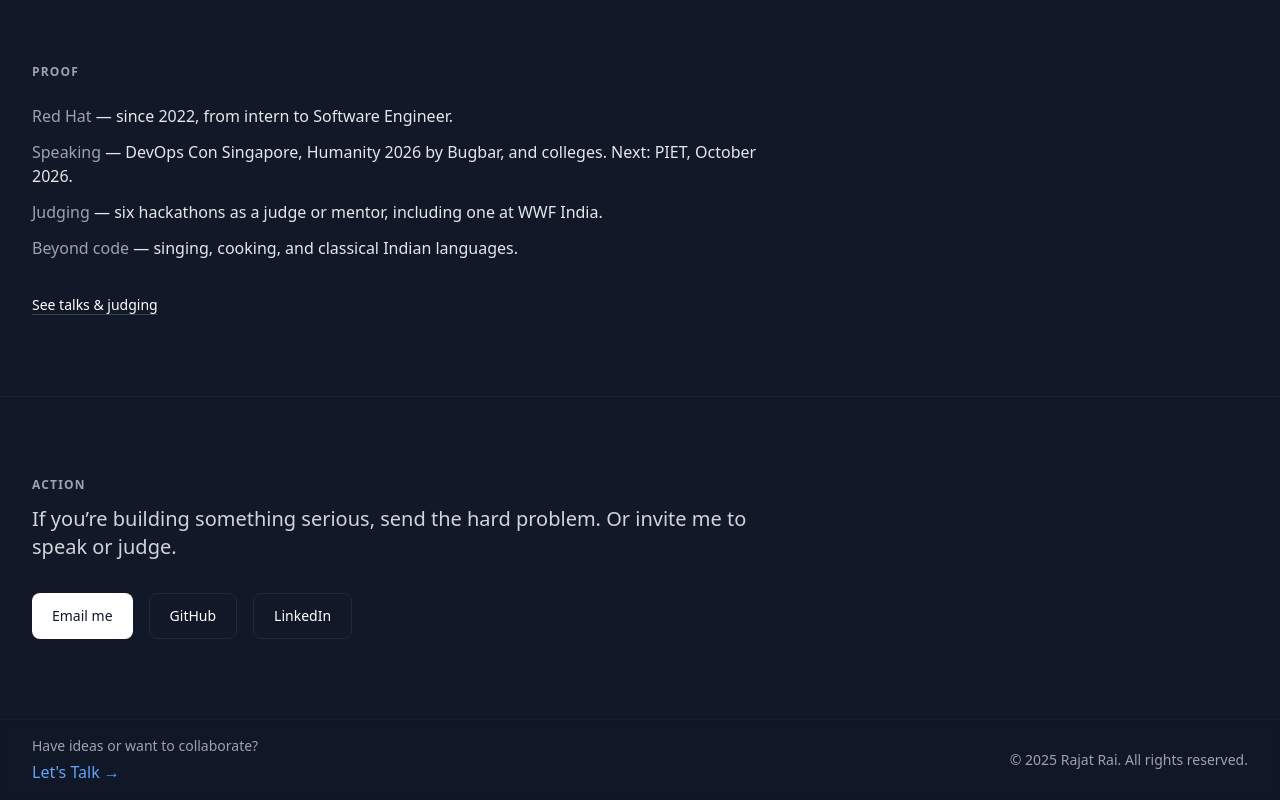
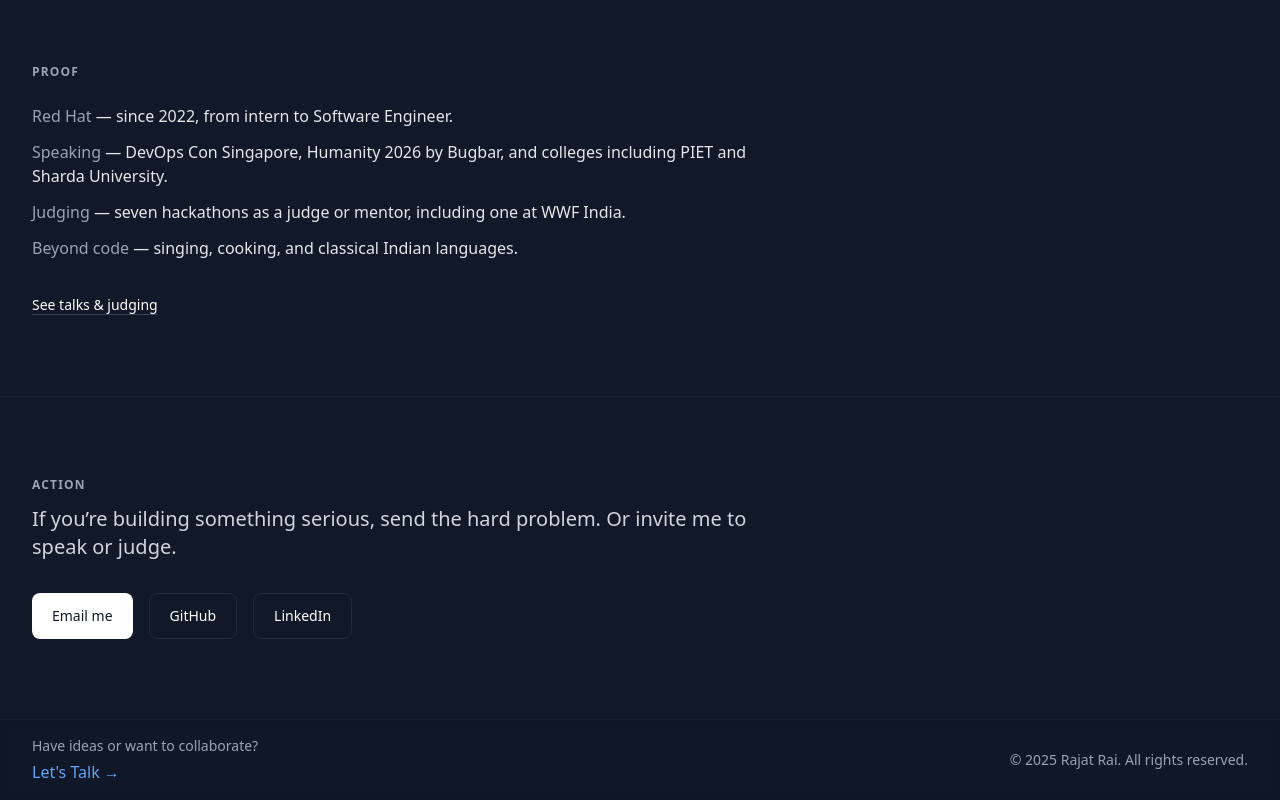
Before and after one commit to itsrajatrai/Personal_website, a React (Vite) app in the folder portfolio/: page / in a window 1280 px wide. Shown: the part 2762-3562 px from the top of the page. Built offline with nearby package versions, Linux system fonts and the light colour scheme; no server answers.

Commit message:
Fix Upcoming

```diff
--- a/portfolio/src/components/Talks.jsx
+++ b/portfolio/src/components/Talks.jsx
@@ -9,7 +9,6 @@ const talks = [
     title: 'The Double Left Shift: What Engineers Do When Code Is Cheap',
     venue: 'PIET, Panipat, Haryana',
     date: 'Oct 2026',
-    upcoming: true,
     description: 'When writing code stops being the bottleneck, the work shifts left twice: towards the problem, and towards the system that has to run it.',
     links: []
   },
@@ -41,7 +40,7 @@ const pastTalks = talks.filter((t) => !t.upcoming)
 
 // Newest first. `upcoming: true` moves an event into the Upcoming section.
 const allJudging = [
-  { event: 'Hack Arena at CodeX 3.0', role: 'Judge', date: 'Oct 2026', place: 'PIET, Panipat', upcoming: true },
+  { event: 'Hack Arena at CodeX 3.0', role: 'Judge', date: 'Oct 2026', place: 'PIET, Panipat' },
   { event: 'EcoSphere', role: 'Mentor', date: 'Aug 2026', place: 'Organised by Knotic in association with Agora' },
   { event: 'Eco Code', role: 'Judge', date: 'Sep 2025', place: 'BVCOE, Paschim Vihar, New Delhi' },
   { event: 'Hack the Future Edition', role: 'Judge', date: 'Jan 2025', place: 'WWF India Office, New Delhi' },
--- a/portfolio/src/config/languageConfig.js
+++ b/portfolio/src/config/languageConfig.js
@@ -90,8 +90,8 @@ export const TRANSLATIONS = {
       proofTitle: 'PROOF',
       proof: [
         ['Red Hat', 'since 2022, from intern to Software Engineer.'],
-        ['Speaking', 'DevOps Con Singapore, Humanity 2026 by Bugbar, and colleges. Next: PIET, October 2026.'],
-        ['Judging', 'six hackathons as a judge or mentor, including one at WWF India.'],
+        ['Speaking', 'DevOps Con Singapore, Humanity 2026 by Bugbar, and colleges including PIET and Sharda University.'],
+        ['Judging', 'seven hackathons as a judge or mentor, including one at WWF India.'],
         ['Beyond code', 'singing, cooking, and classical Indian languages.']
       ],
       seeTalks: 'See talks & judging',
@@ -257,8 +257,8 @@ export const TRANSLATIONS = {
         ['Rajat is in the lab — expect sparks soon.', 'In the lab — sparks coming!'],
         ['Currently building KALPA, a language inspired by Sanskrit', 'Building KALPA'],
         ['Building AuxiVault: save anything, find it later', 'Building AuxiVault'],
-        ['Next talk: PIET, Panipat · Oct 2026', 'Next talk: PIET'],
-        ['Judging Hack Arena at CodeX 3.0 this October', 'Judging Hack Arena'],
+        ['Just spoke at PIET on the Double Left Shift', 'Just spoke at PIET'],
+        ['Just judged Hack Arena at CodeX 3.0', 'Judged Hack Arena'],
         ['Keeping Red Hat’s edge fast and boring', 'Keeping the edge boring'],
         ['Migrating 35 Akamai properties to Terraform', 'Migrating to Terraform'],
         ['Open to talks, judging & collaborations', 'Open to talks'],
@@ -342,8 +342,8 @@ export const TRANSLATIONS = {
       proofTitle: 'प्रमाण',
       proof: [
         ['Red Hat', '2022 से, intern से Software Engineer तक।'],
-        ['वक्ता', 'DevOps Con Singapore, Humanity 2026 by Bugbar, और कॉलेज। अगला: PIET, अक्टूबर 2026।'],
-        ['निर्णायक', 'छह hackathons में judge या mentor, जिनमें एक WWF India में।'],
+        ['वक्ता', 'DevOps Con Singapore, Humanity 2026 by Bugbar, और PIET व Sharda University जैसे कॉलेज।'],
+        ['निर्णायक', 'सात hackathons में judge या mentor, जिनमें एक WWF India में।'],
         ['Code से परे', 'गायन, खाना बनाना, और शास्त्रीय भारतीय भाषाएँ।']
       ],
       seeTalks: 'वार्ताएँ और निर्णायक देखें',
@@ -508,8 +508,8 @@ export const TRANSLATIONS = {
         ['रजत प्रयोगशाला में है — जल्द ही चिंगारियाँ उड़ने वाली हैं!', 'प्रयोगशाला में — चिंगारियाँ आ रही हैं!'],
         ['KALPA बना रहा हूँ, संस्कृत से प्रेरित एक भाषा', 'KALPA बना रहा हूँ'],
         ['AuxiVault बना रहा हूँ: कुछ भी सहेजें, बाद में खोजें', 'AuxiVault बना रहा हूँ'],
-        ['अगली वार्ता: PIET, पानीपत · अक्टूबर 2026', 'अगली वार्ता: PIET'],
-        ['इस अक्टूबर CodeX 3.0 में Hack Arena का निर्णायक', 'Hack Arena का निर्णायक'],
+        ['अभी PIET में Double Left Shift पर बोला', 'अभी PIET में बोला'],
+        ['अभी CodeX 3.0 में Hack Arena का निर्णायक रहा', 'Hack Arena का निर्णायक रहा'],
         ['Red Hat के edge को तेज़ और बेफ़िक्र रखते हुए', 'Edge को बेफ़िक्र रखते हुए'],
         ['35 Akamai properties को Terraform पर ले जा रहा हूँ', 'Terraform पर migration'],
         ['वार्ताओं, निर्णायक और सहयोग के लिए उपलब्ध', 'वार्ताओं के लिए उपलब्ध'],
@@ -593,8 +593,8 @@ export const TRANSLATIONS = {
       proofTitle: 'प्रमाण',
       proof: [
         ['Red Hat', '2022 से, intern से Software Engineer तक।'],
-        ['वक्ता', 'DevOps Con Singapore, Humanity 2026 by Bugbar, आ कॉलेज। अगिला: PIET, अक्टूबर 2026।'],
-        ['निर्णायक', 'छव गो hackathon में judge भा mentor, जवना में एगो WWF India में।'],
+        ['वक्ता', 'DevOps Con Singapore, Humanity 2026 by Bugbar, आ PIET आ Sharda University जइसन कॉलेज।'],
+        ['निर्णायक', 'सात गो hackathon में judge भा mentor, जवना में एगो WWF India में।'],
         ['Code से आगे', 'गावल, खाना बनावल, आ शास्त्रीय भारतीय भाषा।']
       ],
       seeTalks: 'वार्ता आ निर्णायक देखीं',
@@ -752,8 +752,8 @@ export const TRANSLATIONS = {
         ['रजत लैब में बाँड़े — अब कुछ ना कुछ त धांसू होखे वाला बा !', 'लैब में बाँड़े — धांसू होखे वाला बा!'],
         ['KALPA बना रहल बानी, संस्कृत से प्रेरित एगो भाषा', 'KALPA बना रहल बानी'],
         ['AuxiVault बना रहल बानी: कुछुओ सहेजीं, बाद में खोजीं', 'AuxiVault बना रहल बानी'],
-        ['अगिला वार्ता: PIET, पानीपत · अक्टूबर 2026', 'अगिला वार्ता: PIET'],
-        ['एह अक्टूबर CodeX 3.0 में Hack Arena के निर्णायक', 'Hack Arena के निर्णायक'],
+        ['अबहीं PIET में Double Left Shift पर बोलनी', 'अबहीं PIET में बोलनी'],
+        ['अबहीं CodeX 3.0 में Hack Arena के निर्णायक रहनी', 'Hack Arena के निर्णायक रहनी'],
         ['Red Hat के edge के तेज़ आ बेफ़िकिर राखत', 'Edge बेफ़िकिर राखत'],
         ['35 Akamai properties के Terraform पर ले जा रहल बानी', 'Terraform पर migration'],
         ['वार्ता, निर्णायक आ साथ काम खातिर तैयार', 'वार्ता खातिर तैयार'],
```
